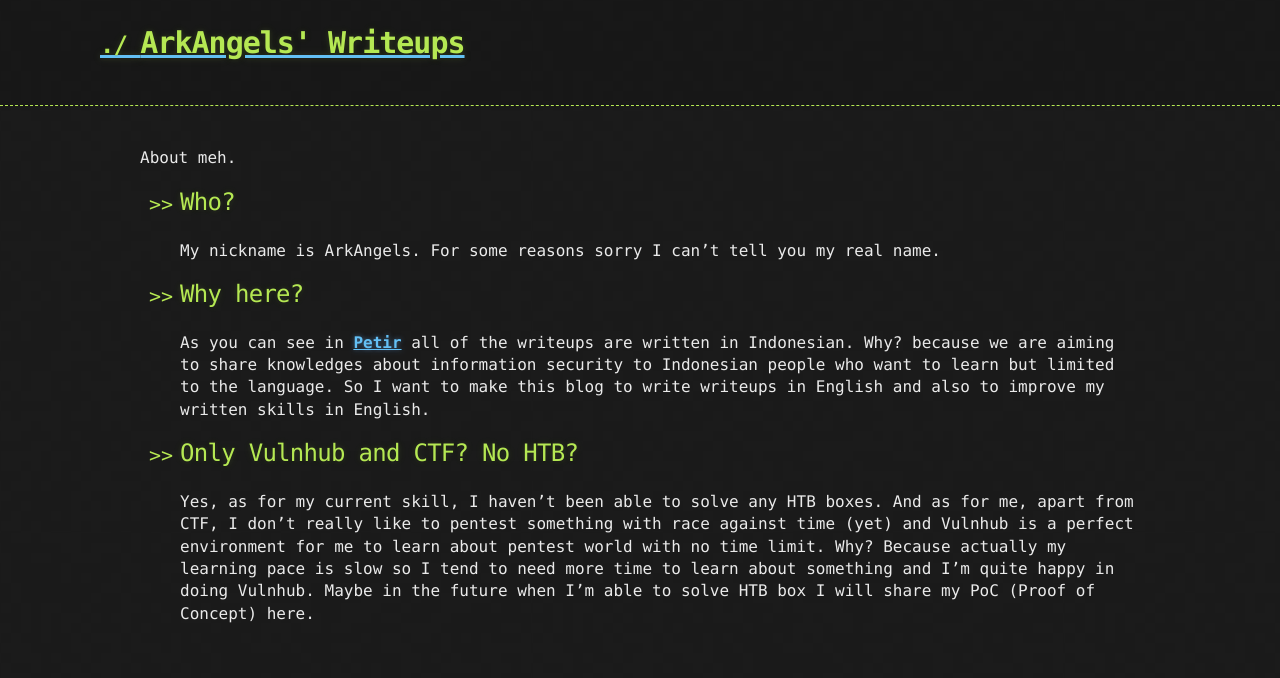
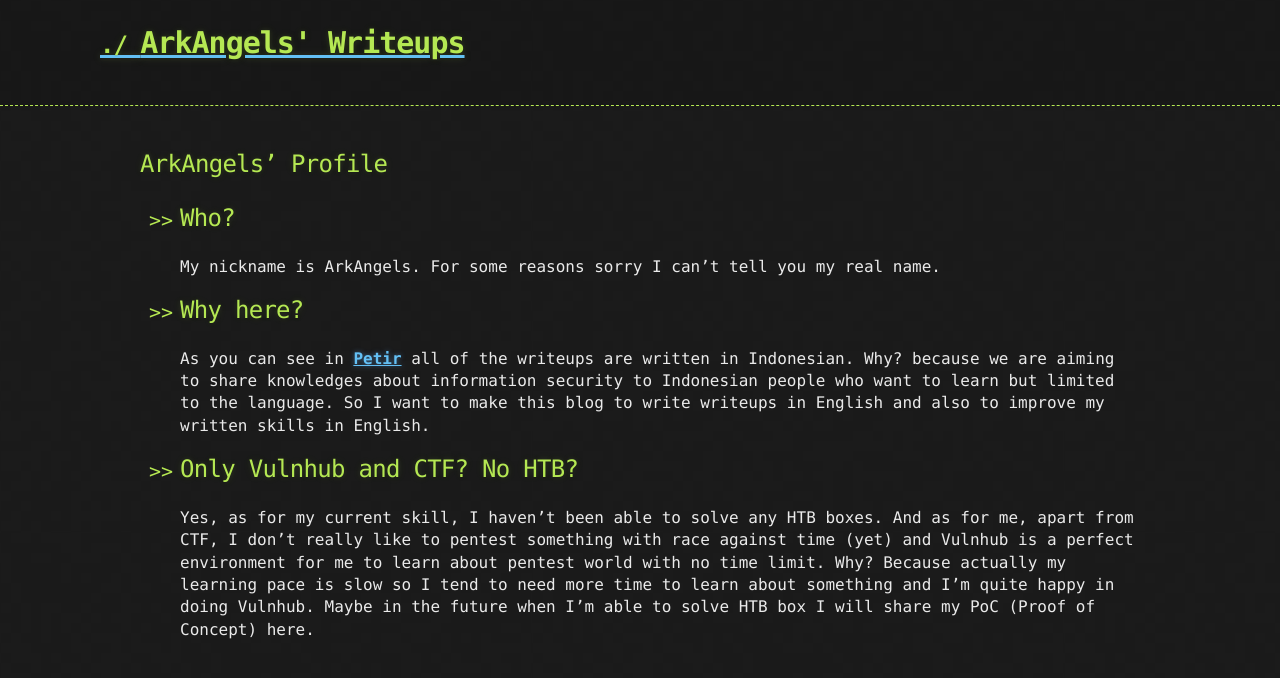
Before and after one commit to ArkAngels/ArkAngels.github.io, a Jekyll site: the page built from about/index.md, in a window 1280 px wide. Shown: the top 678 px of the page. Built offline with Jekyll 4.4.1, drawn with Linux system fonts in a browser that asks for light colours; the repository's description, which GitHub fills in, is left out.

Commit message:
modify about page

```diff
--- a/about/index.md
+++ b/about/index.md
@@ -2,8 +2,7 @@
 layout: default
 title: About
 ---
-About meh.
-
+## ArkAngels' Profile
 * ## Who?
   My nickname is ArkAngels. For some reasons sorry I can't tell you my real name.
 * ## Why here?
```
